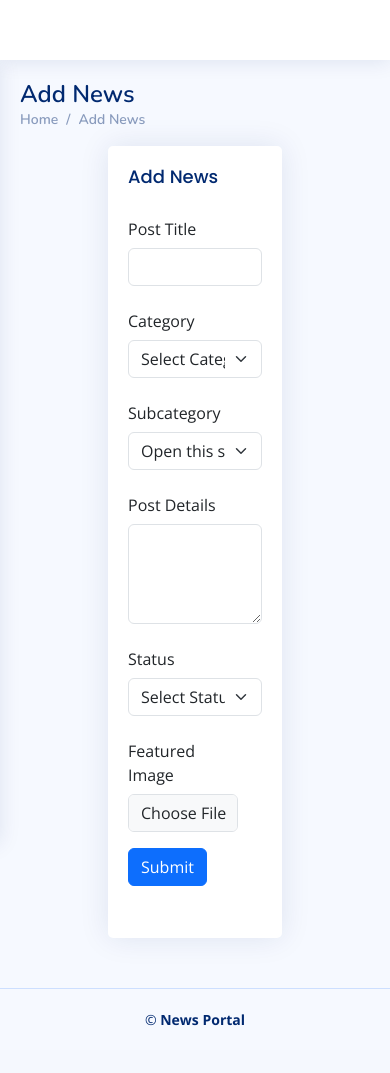
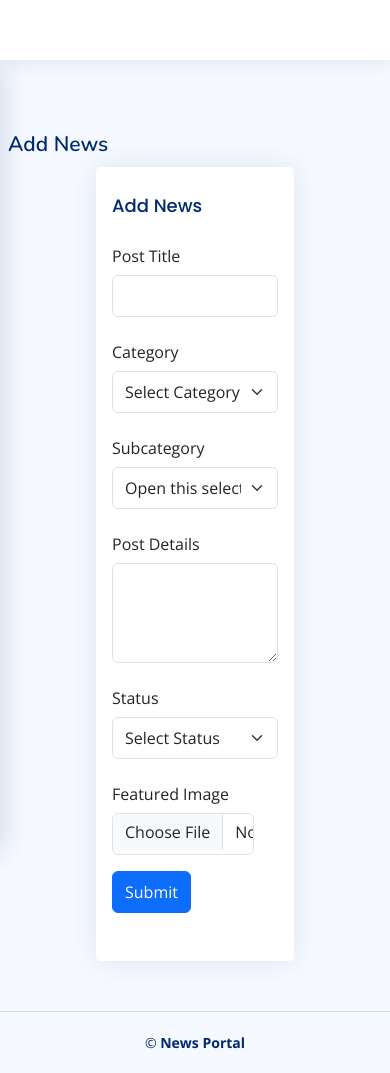
Before and after one commit to andrewmatewere1/newsportal, a Django app: page /Admin/AddPost in a window 390 px wide. Before the commit the page ends 1026 px from the top, so only its background shows below. Run offline with Django 5.2, Linux system fonts and the light colour scheme; the visitor is signed in with stand-in values (Sample User, id 1); data that the repository does not hold is empty; some libraries are stand-ins or nearby versions.

Commit message:
Add mobile responsive dashboard and homepage styles
Co-authored-by: Copilot <223556219+Copilot@users.noreply.github.com>

```diff
--- /dev/null
+++ b/static/assets/css/responsive-dashboard.css
@@ -0,0 +1,156 @@
+html,
+body {
+  max-width: 100%;
+  overflow-x: hidden;
+}
+
+@media (max-width: 1199.98px) {
+  #main {
+    margin-left: 0 !important;
+    width: 100%;
+    padding: 76px 12px 24px;
+  }
+
+  #footer {
+    margin-left: 0 !important;
+    padding-left: 12px;
+    padding-right: 12px;
+  }
+
+  .header {
+    padding-left: 12px;
+    padding-right: 8px;
+  }
+
+  .header .logo {
+    width: auto;
+  }
+
+  .header .logo span {
+    font-size: 20px;
+  }
+
+  .header-nav {
+    min-width: 0;
+  }
+
+  .header-nav > ul {
+    margin-bottom: 0;
+  }
+
+  .header-nav .nav-profile .profile-img {
+    max-width: 32px;
+  }
+
+  .sidebar {
+    box-shadow: 0 8px 30px rgba(1, 41, 112, .18);
+  }
+
+  .toggle-sidebar .sidebar {
+    left: 0;
+    top: 60px;
+  }
+
+  .card,
+  .card-body,
+  .section,
+  .row {
+    min-width: 0;
+  }
+
+  .card-body {
+    padding: 16px;
+  }
+
+  .card .info-card {
+    width: 100%;
+  }
+
+  .table-responsive,
+  .datatable-wrapper {
+    width: 100%;
+    overflow-x: auto;
+    -webkit-overflow-scrolling: touch;
+  }
+
+  table {
+    min-width: 720px;
+  }
+
+  form .form-control,
+  form .form-select,
+  textarea {
+    width: 100%;
+  }
+
+  .input-group {
+    flex-wrap: wrap;
+  }
+
+  .breadcrumb {
+    flex-wrap: wrap;
+  }
+}
+
+@media (max-width: 575.98px) {
+  #main {
+    padding: 72px 8px 20px;
+  }
+
+  .pagetitle h1 {
+    font-size: 21px;
+  }
+
+  .pagetitle nav {
+    display: none;
+  }
+
+  .dashboard .row > [class*="col-"] {
+    width: 100%;
+  }
+
+  .card-icon {
+    width: 44px;
+    height: 44px;
+    font-size: 18px;
+  }
+
+  .card-title {
+    padding: 12px 0;
+  }
+
+  .header-nav .nav-profile {
+    padding-right: 0;
+  }
+
+  .header-nav .nav-profile img {
+    width: 34px;
+    height: 34px;
+  }
+
+  .dropdown-menu {
+    max-width: calc(100vw - 16px);
+  }
+
+  .btn,
+  .form-control,
+  .form-select {
+    min-height: 42px;
+  }
+
+  .btn-group,
+  .action-buttons {
+    display: flex;
+    flex-wrap: wrap;
+    gap: 6px;
+  }
+
+  .modal-dialog {
+    margin: 8px;
+  }
+
+  img {
+    max-width: 100%;
+    height: auto;
+  }
+}
--- a/templates/base.html
+++ b/templates/base.html
@@ -29,6 +29,7 @@
 
   <!-- Template Main CSS File -->
   <link href="{% static 'assets/css/style.css'%}" rel="stylesheet">
+  <link href="{% static 'assets/css/responsive-dashboard.css'%}" rel="stylesheet">
 
   <!-- =======================================================
   * Template Name: NiceAdmin
```
Also changed, not shown: static/assets1/css/responsive-overrides.css (+126 -0 lines).
